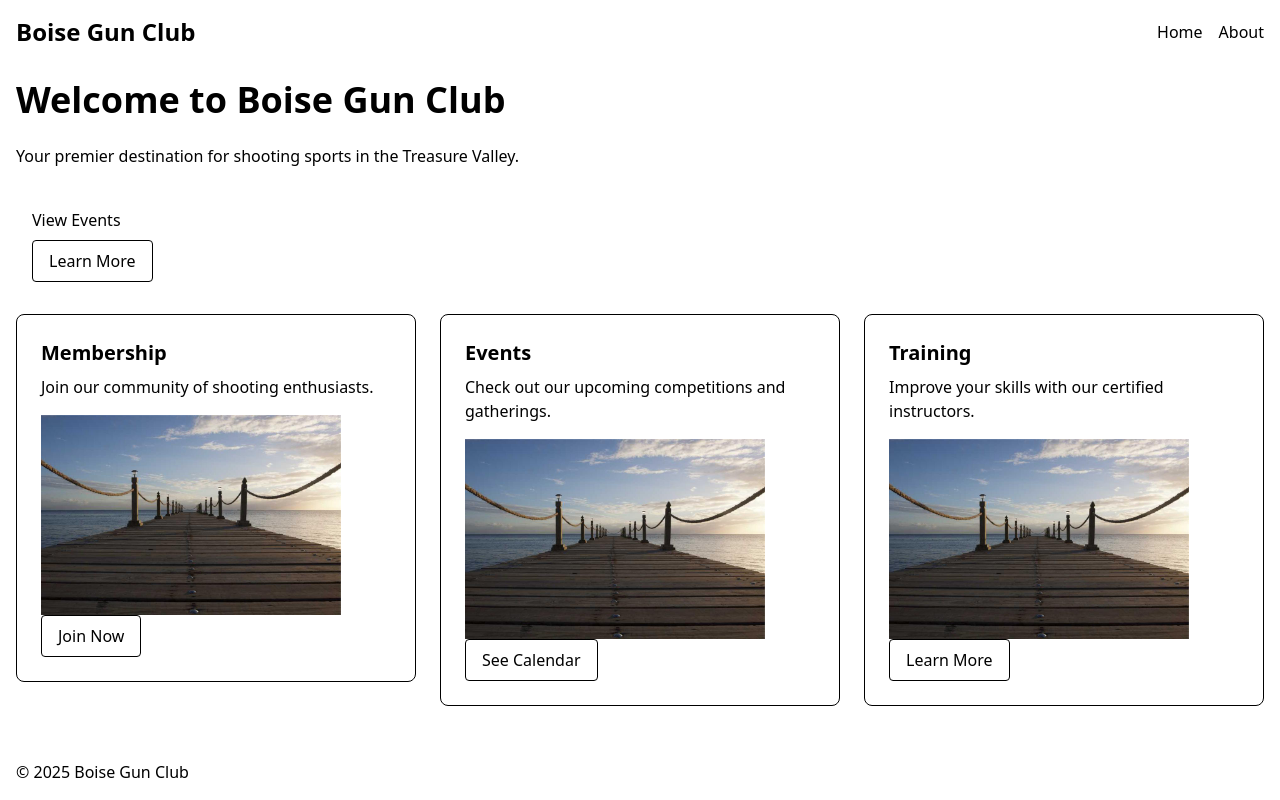
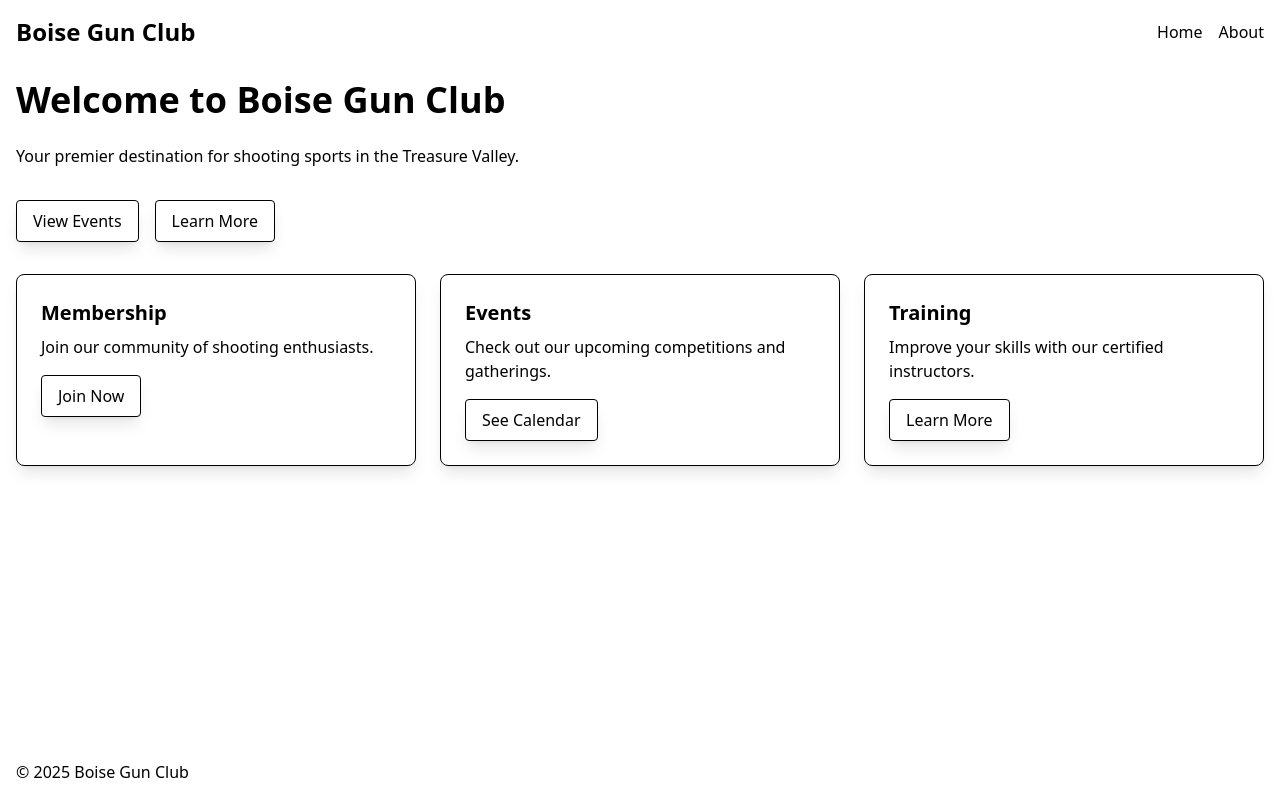
Before and after one commit to Innervate-Agency/the-boise-gun-club, a Next.js app: page / in a window 1280 px wide. Built offline with nearby package versions, Linux system fonts and the light colour scheme.

Commit message:
glass cards and smokey buttons added

```diff
--- /dev/null
+++ b/components/ui/GlassCard.tsx
@@ -0,0 +1,29 @@
+import { motion } from 'framer-motion';
+
+export default function GlassCard({
+    image,
+    imageAlt,
+    children,
+    className = '',
+    ...props
+}: {
+    children: React.ReactNode;
+    className?: string;
+    [key: string]: any;
+}) {
+    return (
+        <motion.div
+            className={`
+        bg-kent-slate-gray/80 backdrop-blur-md
+        border border-chester-white/10 rounded-lg p-6
+        shadow-lg ${className}
+      `}
+            initial={{ opacity: 0 }}
+            animate={{ opacity: 1 }}
+            transition={{ duration: 0.6 }}
+            {...props}
+        >
+            {children}
+        </motion.div>
+    );
+}
--- /dev/null
+++ b/components/ui/SmokeyButton.tsx
@@ -0,0 +1,39 @@
+import { motion } from 'framer-motion';
+
+export default function SmokyButton({
+    children,
+    className = '',
+    ...props
+}: {
+    children: React.ReactNode;
+    className?: string;
+    [key: string]: any;
+}) {
+    return (
+        <motion.button
+            className={`
+        relative overflow-hidden
+        bg-leonard-yellow text-kent-slate-gray
+        border border-chester-white/10
+        hover:bg-leonard-yellow/80
+        hover:border-chester-white/20
+        transition-all duration-300
+        shadow-lg
+        py-2 px-4 rounded font-medium ${className}
+      `}
+            whileHover={{ scale: 1.05 }}
+            whileTap={{ scale: 0.98 }}
+            {...props}
+        >
+            <span className="relative z-10">{children}</span>
+            <motion.div
+                className="absolute inset-0 bg-leonard-yellow"
+                initial={{ opacity: 0 }}
+                whileHover={{
+                    opacity: 1,
+                    transition: { duration: 0.3 }
+                }}
+            />
+        </motion.button>
+    );
+}
--- a/src/app/page.tsx
+++ b/src/app/page.tsx
@@ -1,23 +1,10 @@
 // use client
 'use client';
 
-import Button from '../../components/ui/Button';
-import AnimatedCard from '../../components/ui/AnimatedCard';
-import Image from 'next/image';
-import { motion } from 'framer-motion';
-import { useState } from 'react';
-import image from '../../public/images/membership.jpg';
+import SmokyButton from '../../components/ui/SmokeyButton';
+import GlassCard from '../../components/ui/GlassCard';
 
 export default function Home() {
-  const [isHovered, setIsHovered] = useState(false);
-
-  const handleMouseEnter = () => {
-    setIsHovered(true);
-  };
-
-  const handleMouseLeave = () => {
-    setIsHovered(false);
-  };
 
   return (
     <div className="container mx-auto p-4">
@@ -25,41 +12,28 @@ export default function Home() {
       <p className="mb-8">Your premier destination for shooting sports in the Treasure Valley.</p>
 
       <div className="mb-8">
-        <motion.div whileHover={{ scale: 1.05 }} whileTap={{ scale: 0.95 }}>
-          <Button>View Events</Button>
-        </motion.div>
-        <motion.div whileHover={{ scale: 1.05 }} whileTap={{ scale: 0.95 }}>
-          <Button variant="secondary" className="ml-4">Learn More</Button>
-        </motion.div>
+        <SmokyButton>View Events</SmokyButton>
+        <SmokyButton variant="secondary" className="ml-4">Learn More</SmokyButton>
       </div>
 
       <div className="grid grid-cols-1 md:grid-cols-3 gap-6">
-        <AnimatedCard>
+        <GlassCard>
           <h3 className="text-xl font-bold mb-2 text-leonard-yellow">Membership</h3>
           <p className="mb-4">Join our community of shooting enthusiasts.</p>
-          <Image src={image} alt="Membership" width={300} height={200} />
-          <motion.div whileHover={{ scale: 1.05 }} whileTap={{ scale: 0.95 }}>
-            <Button variant="secondary">Join Now</Button>
-          </motion.div>
-        </AnimatedCard>
+          <SmokyButton variant="secondary">Join Now</SmokyButton>
+        </GlassCard>
 
-        <AnimatedCard>
+        <GlassCard>
           <h3 className="text-xl font-bold mb-2 text-leonard-yellow">Events</h3>
           <p className="mb-4">Check out our upcoming competitions and gatherings.</p>
-          <Image src={image} alt="Events" width={300} height={200} />
-          <motion.div whileHover={{ scale: 1.05 }} whileTap={{ scale: 0.95 }}>
-            <Button variant="secondary">See Calendar</Button>
-          </motion.div>
-        </AnimatedCard>
+          <SmokyButton variant="secondary">See Calendar</SmokyButton>
+        </GlassCard>
 
-        <AnimatedCard>
+        <GlassCard>
           <h3 className="text-xl font-bold mb-2 text-leonard-yellow">Training</h3>
           <p className="mb-4">Improve your skills with our certified instructors.</p>
-          <Image src={image} alt="Training" width={300} height={200} />
-          <motion.div whileHover={{ scale: 1.05 }} whileTap={{ scale: 0.95 }}>
-            <Button variant="secondary">Learn More</Button>
-          </motion.div>
-        </AnimatedCard>
+          <SmokyButton variant="secondary">Learn More</SmokyButton>
+        </GlassCard>
       </div>
     </div>
   );
```
